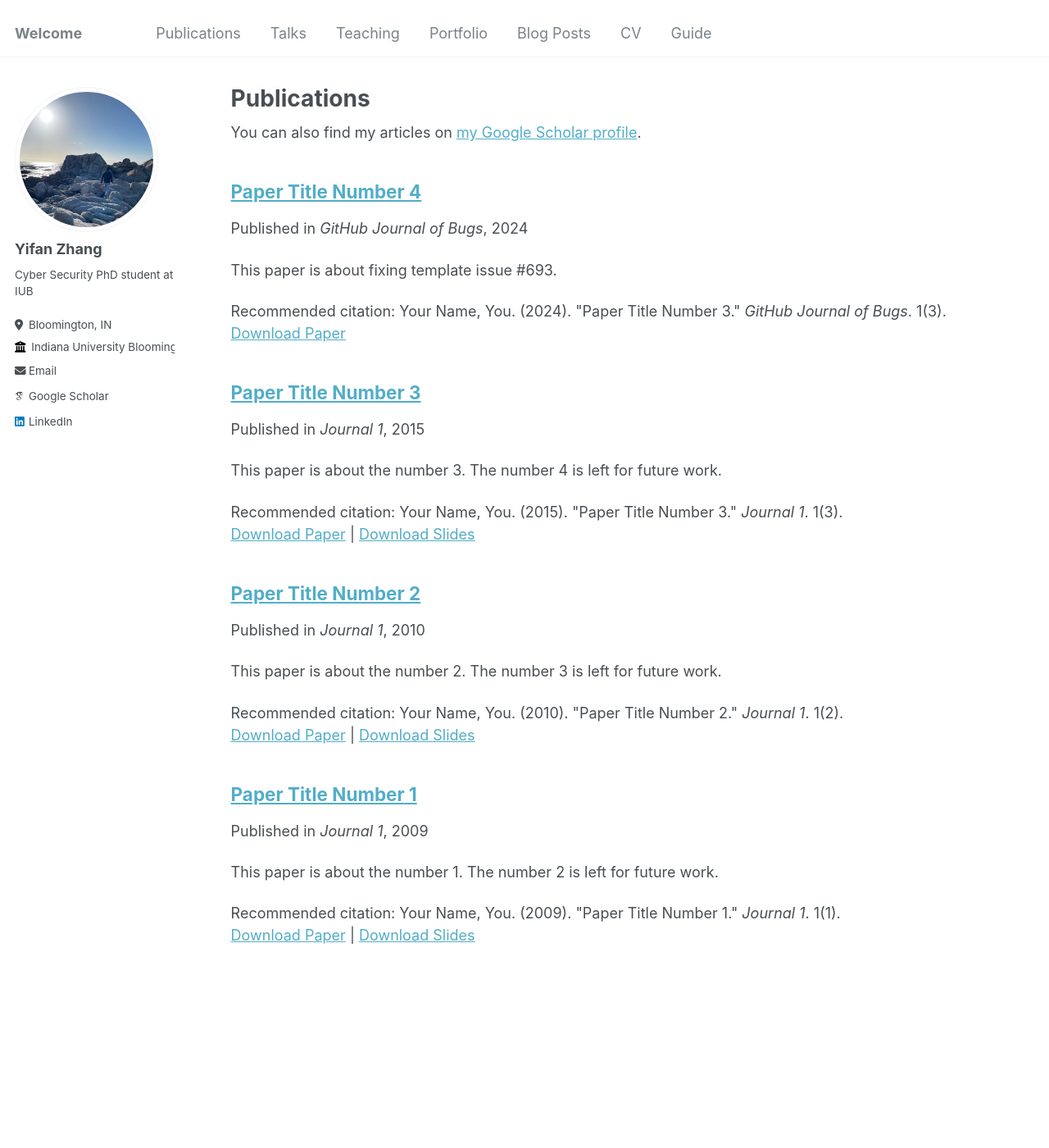
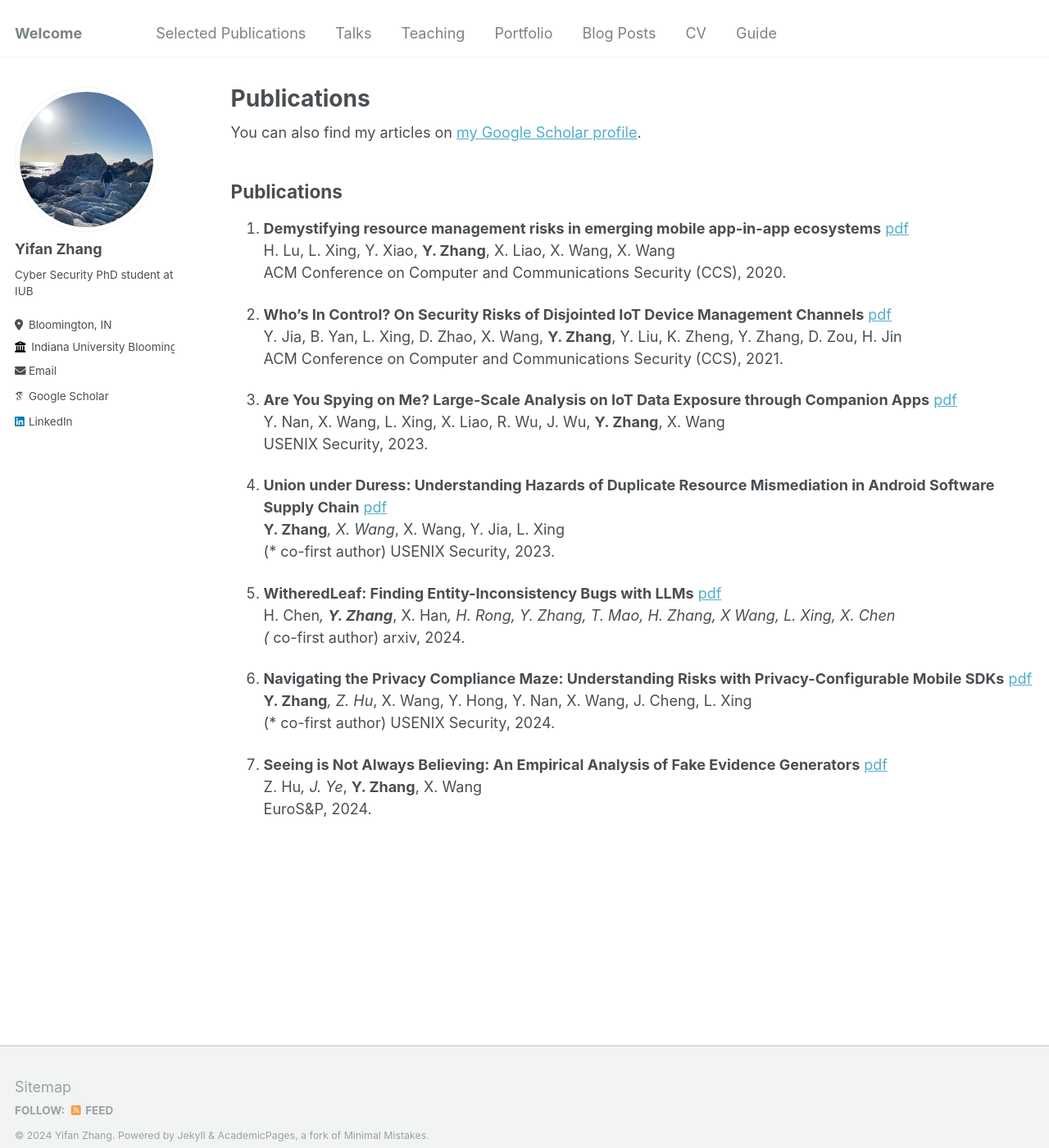
Before and after one commit to Gao-Chuan/Gao-Chuan.github.io, a Jekyll site: the page built from _pages/publications.md, in a window 1280 px wide and 1400 px high. Shown: the whole window at 82% size. Built offline with Jekyll 4.4.1, drawn with Linux system fonts in a browser that asks for light colours; some web fonts are replaced.

Commit message:
init publications

```diff
--- a/_data/navigation.yml
+++ b/_data/navigation.yml
@@ -1,6 +1,6 @@
 # main links links
 main:
-  - title: "Publications"
+  - title: "Selected Publications"
     url: /publications/
 
   - title: "Talks"
--- a/_pages/publications.md
+++ b/_pages/publications.md
@@ -11,6 +11,32 @@ author_profile: true
 
 {% include base_path %}
 
-{% for post in site.publications reversed %}
-  {% include archive-single.html %}
-{% endfor %}
+## Publications
+
+1. **Demystifying resource management risks in emerging mobile app-in-app ecosystems** [pdf](./files/ccs20-app-in-app.pdf)
+   H. Lu, L. Xing, Y. Xiao, **Y. Zhang**, X. Liao, X. Wang, X. Wang
+   ACM Conference on Computer and Communications Security (CCS), 2020.
+
+2. **Who's In Control? On Security Risks of Disjointed IoT Device Management Channels** [pdf](./files/CCS21_DMC.pdf)
+   Y. Jia, B. Yan, L. Xing, D. Zhao, X. Wang, **Y. Zhang**, Y. Liu, K. Zheng, Y. Zhang, D. Zou, H. Jin
+   ACM Conference on Computer and Communications Security (CCS), 2021.
+
+3. **Are You Spying on Me? Large-Scale Analysis on IoT Data Exposure through Companion Apps** [pdf](./files/nan2023iotprofiler.pdf)
+   Y. Nan, X. Wang, L. Xing, X. Liao, R. Wu, J. Wu, **Y. Zhang**, X. Wang
+   USENIX Security, 2023.
+
+4. **Union under Duress: Understanding Hazards of Duplicate Resource Mismediation in Android Software Supply Chain** [pdf](./files/UnionUnderDuress.pdf)
+   **Y. Zhang***, X. Wang*, X. Wang, Y. Jia, L. Xing
+   (* co-first author) USENIX Security, 2023.
+
+5. **WitheredLeaf: Finding Entity-Inconsistency Bugs with LLMs** [pdf](./files/WitheredLeaf.pdf)
+   H. Chen*, **Y. Zhang***, X. Han*, H. Rong, Y. Zhang, T. Mao, H. Zhang, X Wang, L. Xing, X. Chen
+   (* co-first author) arxiv, 2024.
+
+6. **Navigating the Privacy Compliance Maze: Understanding Risks with Privacy-Configurable Mobile SDKs** [pdf](.)
+   **Y. Zhang***, Z. Hu*, X. Wang, Y. Hong, Y. Nan, X. Wang, J. Cheng, L. Xing
+   (* co-first author) USENIX Security, 2024.
+
+7. **Seeing is Not Always Believing: An Empirical Analysis of Fake Evidence Generators** [pdf](./files/fegen.pdf)
+   Z. Hu*, J. Ye*, **Y. Zhang**, X. Wang
+   EuroS&P, 2024.
--- a/_publications/2009-10-01-paper-title-number-1.md
+++ /dev/null
@@ -1,13 +0,0 @@
----
-title: "Paper Title Number 1"
-collection: publications
-permalink: /publication/2009-10-01-paper-title-number-1
-excerpt: 'This paper is about the number 1. The number 2 is left for future work.'
-date: 2009-10-01
-venue: 'Journal 1'
-slidesurl: 'http://academicpages.github.io/files/slides1.pdf'
-paperurl: 'http://academicpages.github.io/files/paper1.pdf'
-citation: 'Your Name, You. (2009). &quot;Paper Title Number 1.&quot; <i>Journal 1</i>. 1(1).'
----
-
-The contents above will be part of a list of publications, if the user clicks the link for the publication than the contents of section will be rendered as a full page, allowing you to provide more information about the paper for the reader. When publications are displayed as a single page, the contents of the above "citation" field will automatically be included below this section in a smaller font.
--- a/_publications/2010-10-01-paper-title-number-2.md
+++ /dev/null
@@ -1,13 +0,0 @@
----
-title: "Paper Title Number 2"
-collection: publications
-permalink: /publication/2010-10-01-paper-title-number-2
-excerpt: 'This paper is about the number 2. The number 3 is left for future work.'
-date: 2010-10-01
-venue: 'Journal 1'
-slidesurl: 'http://academicpages.github.io/files/slides2.pdf'
-paperurl: 'http://academicpages.github.io/files/paper2.pdf'
-citation: 'Your Name, You. (2010). &quot;Paper Title Number 2.&quot; <i>Journal 1</i>. 1(2).'
----
-
-The contents above will be part of a list of publications, if the user clicks the link for the publication than the contents of section will be rendered as a full page, allowing you to provide more information about the paper for the reader. When publications are displayed as a single page, the contents of the above "citation" field will automatically be included below this section in a smaller font.
--- a/_publications/2015-10-01-paper-title-number-3.md
+++ /dev/null
@@ -1,13 +0,0 @@
----
-title: "Paper Title Number 3"
-collection: publications
-permalink: /publication/2015-10-01-paper-title-number-3
-excerpt: 'This paper is about the number 3. The number 4 is left for future work.'
-date: 2015-10-01
-venue: 'Journal 1'
-slidesurl: 'http://academicpages.github.io/files/slides3.pdf'
-paperurl: 'http://academicpages.github.io/files/paper3.pdf'
-citation: 'Your Name, You. (2015). &quot;Paper Title Number 3.&quot; <i>Journal 1</i>. 1(3).'
----
-
-The contents above will be part of a list of publications, if the user clicks the link for the publication than the contents of section will be rendered as a full page, allowing you to provide more information about the paper for the reader. When publications are displayed as a single page, the contents of the above "citation" field will automatically be included below this section in a smaller font.
--- a/_publications/2024-02-17-paper-title-number-4.md
+++ /dev/null
@@ -1,12 +0,0 @@
----
-title: "Paper Title Number 4"
-collection: publications
-permalink: /publication/2024-02-17-paper-title-number-4
-excerpt: 'This paper is about fixing template issue #693.'
-date: 2024-02-17
-venue: 'GitHub Journal of Bugs'
-paperurl: 'http://academicpages.github.io/files/paper3.pdf'
-citation: 'Your Name, You. (2024). &quot;Paper Title Number 3.&quot; <i>GitHub Journal of Bugs</i>. 1(3).'
----
-
-The contents above will be part of a list of publications, if the user clicks the link for the publication than the contents of section will be rendered as a full page, allowing you to provide more information about the paper for the reader. When publications are displayed as a single page, the contents of the above "citation" field will automatically be included below this section in a smaller font.
```
Also changed, not shown: _pages/about.md (+1 -1 lines).
